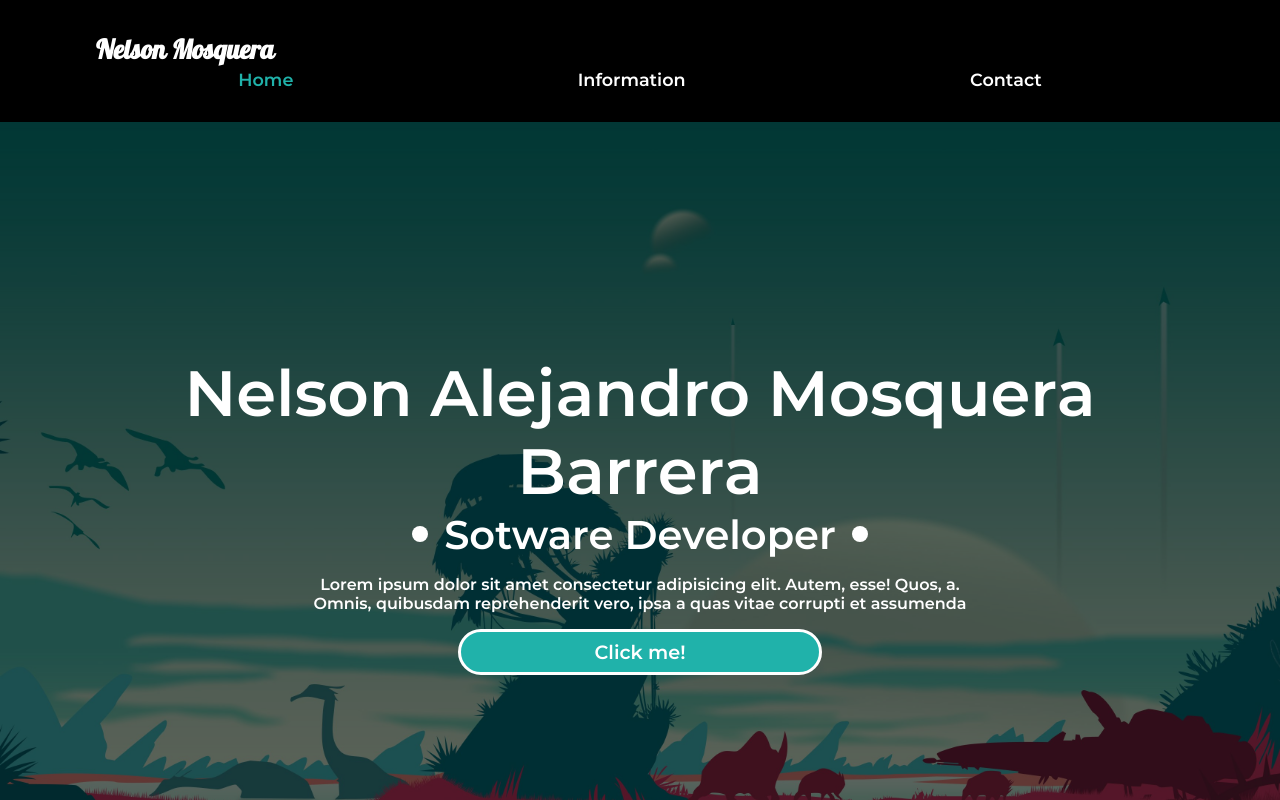
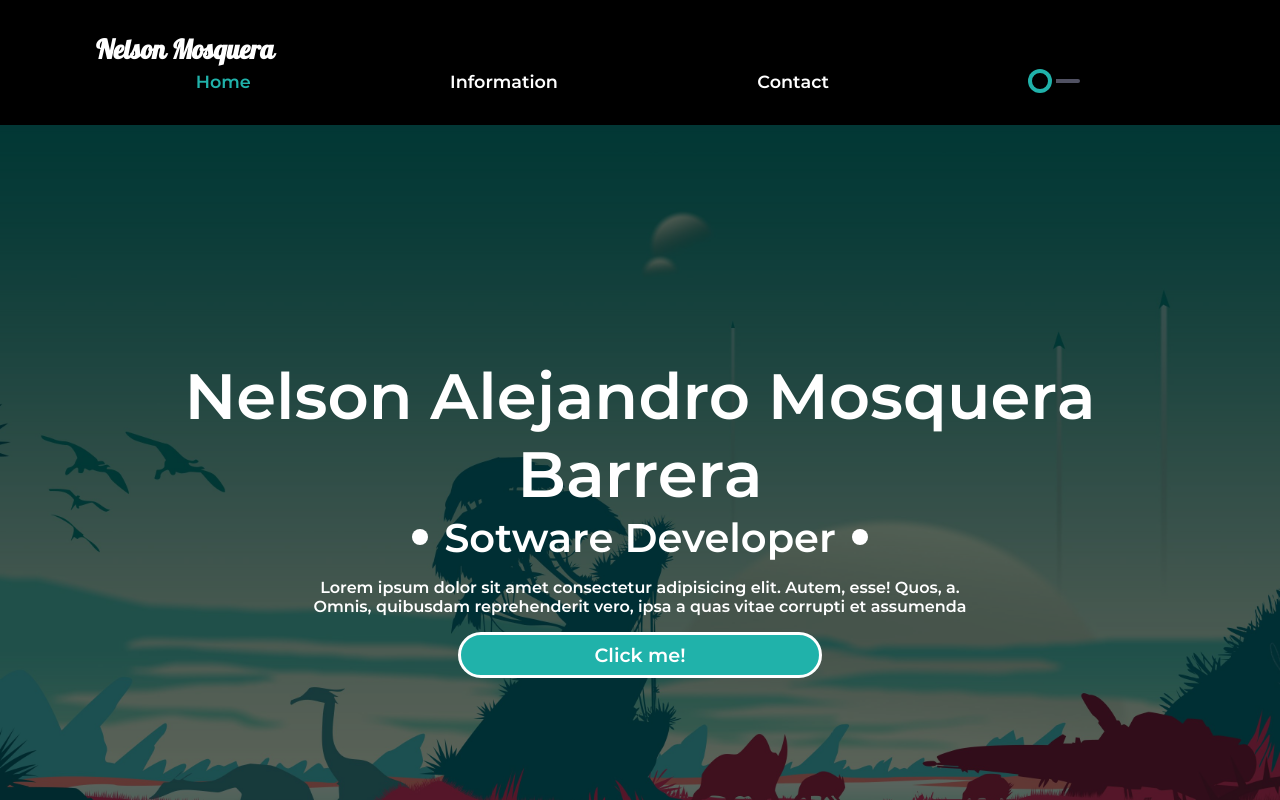
Before and after one commit to monotera/Personal-website, a Vue app: page / in a window 1280 px wide. Shown: the top 800 px of the page. Built offline with nearby package versions, Linux system fonts and the light colour scheme; a small style sheet from the web is missing; a web font is replaced by a local one.

Commit message:
Creates skeleton for dark mode

```diff
--- a/package.json
+++ b/package.json
@@ -22,7 +22,7 @@
     "vue": "^2.6.11",
     "vue-router": "^3.4.9",
     "vuetify": "^2.4.0",
-    "vuex": "^3.6.0"
+    "vuex": "^3.6.2"
   },
   "devDependencies": {
     "@vue/cli-plugin-babel": "~4.5.0",
--- a/src/components/Header.vue
+++ b/src/components/Header.vue
@@ -24,13 +24,16 @@
             >Contact</a
           >
         </li>
+        <li><Toggle class="toggle" /></li>
       </ul>
     </nav>
   </header>
 </template>
 
 <script>
+import Toggle from "./Toggle";
 export default {
+  components: { Toggle },
   data() {
     return {
       active_el: 1,
@@ -44,6 +47,9 @@
       document.querySelector(section).scrollIntoView({
         behavior: "smooth",
       });
+    },
+    changeDark_mode() {
+      console.log("sad");
     },
   },
 };
@@ -67,6 +73,7 @@
     color: $main-links-color;
   }
 }
+
 .header-wrapper-nav {
   align-items: center;
   display: flex;
--- a/src/components/Home.vue
+++ b/src/components/Home.vue
@@ -11,7 +11,7 @@
         Lorem ipsum dolor sit amet consectetur adipisicing elit. Autem, esse! Quos, a.<br />
         Omnis, quibusdam reprehenderit vero, ipsa a quas vitae corrupti et assumenda<br />
       </p>
-      <button>Click me!</button>
+      <button class="home-btn">Click me!</button>
     </div>
   </div>
 </template>
@@ -75,7 +75,7 @@
     }
   }
 
-  button {
+  .home-btn {
     background-color: lightseagreen;
     border: 3px solid $main-font-color;
     color: $main-font-color;
--- /dev/null
+++ b/src/components/Toggle.vue
@@ -0,0 +1,131 @@
+<template>
+  <label class="switch">
+    <input type="checkbox" />
+    <div>
+      <span></span>
+    </div>
+  </label>
+</template>
+
+<script>
+export default {};
+</script>
+
+<style lang="scss" scoped>
+.switch {
+  --line: #505162;
+  --dot: orange;
+  --circle: lightseagreen;
+  --duration: 0.3s;
+  --text: #9ea0be;
+  cursor: pointer;
+  input {
+    display: none;
+    & + div {
+      position: relative;
+      &:before,
+      &:after {
+        --s: 1;
+        content: "";
+        position: absolute;
+        height: 4px;
+        top: 10px;
+        width: 24px;
+        background: var(--line);
+        transform: scaleX(var(--s));
+        transition: transform var(--duration) ease;
+      }
+      &:before {
+        --s: 0;
+        left: 0;
+        transform-origin: 0 50%;
+        border-radius: 2px 0 0 2px;
+      }
+      &:after {
+        left: 28px;
+        transform-origin: 100% 50%;
+        border-radius: 0 2px 2px 0;
+      }
+      span {
+        padding-left: 56px;
+        line-height: 24px;
+        color: var(--text);
+        &:before {
+          --x: 0;
+          --b: var(--circle);
+          --s: 4px;
+          content: "";
+          position: absolute;
+          left: 0;
+          top: 0;
+          width: 24px;
+          height: 24px;
+          border-radius: 50%;
+          box-shadow: inset 0 0 0 var(--s) var(--b);
+          transform: translateX(var(--x));
+          transition: box-shadow var(--duration) ease, transform var(--duration) ease;
+        }
+        &:not(:empty) {
+          padding-left: 64px;
+        }
+      }
+    }
+    &:checked {
+      & + div {
+        &:before {
+          --s: 1;
+        }
+        &:after {
+          --s: 0;
+        }
+        span {
+          &:before {
+            --x: 28px;
+            --s: 12px;
+            --b: var(--dot);
+          }
+        }
+      }
+    }
+  }
+}
+
+html {
+  box-sizing: border-box;
+  -webkit-font-smoothing: antialiased;
+}
+
+* {
+  box-sizing: inherit;
+  &:before,
+  &:after {
+    box-sizing: inherit;
+  }
+}
+
+// Center & dribbble
+body {
+  min-height: 100vh;
+  display: flex;
+  justify-content: center;
+  align-items: center;
+  flex-direction: column;
+  position: relative;
+  background: #262730;
+  .switch {
+    & + .switch {
+      margin-top: 32px;
+    }
+  }
+  .dribbble {
+    position: fixed;
+    display: block;
+    right: 20px;
+    bottom: 20px;
+    img {
+      display: block;
+      height: 28px;
+    }
+  }
+}
+</style>
--- a/src/main.js
+++ b/src/main.js
@@ -1,13 +1,18 @@
-import Vue from 'vue'
-import App from './App.vue'
-import vuetify from './plugins/vuetify';
-import '@babel/polyfill'
-import 'roboto-fontface/css/roboto/roboto-fontface.css'
-import '@mdi/font/css/materialdesignicons.css'
+import Vue from "vue";
+import App from "./App.vue";
+import vuetify from "./plugins/vuetify";
+import Vuex from "vuex";
+import "@babel/polyfill";
+import "roboto-fontface/css/roboto/roboto-fontface.css";
+import "@mdi/font/css/materialdesignicons.css";
+import { store } from "./store";
+Vue.config.productionTip = false;
+Vue.use(Vuex);
 
-Vue.config.productionTip = false
 
 new Vue({
   vuetify,
-  render: h => h(App)
-}).$mount('#app')
+  Vuex,
+  store,
+  render: (h) => h(App),
+}).$mount("#app");
--- /dev/null
+++ b/src/store/index.js
@@ -0,0 +1,20 @@
+import Vue from "vue";
+import Vuex from "vuex";
+
+Vue.use(Vuex);
+
+export const store = new Vuex.Store({
+  state: {
+    dark_mode: false,
+  },
+  mutations: {
+    changeMode(state) {
+      state.dark_mode = state.dark_mode ? false : true;
+    },
+  },
+  getters: {
+    getDarko_mode(state) {
+      return state.dark_mode;
+    },
+  },
+});
```
Also changed, not shown: 1 other file (tests, documents, lock files or other folders).
